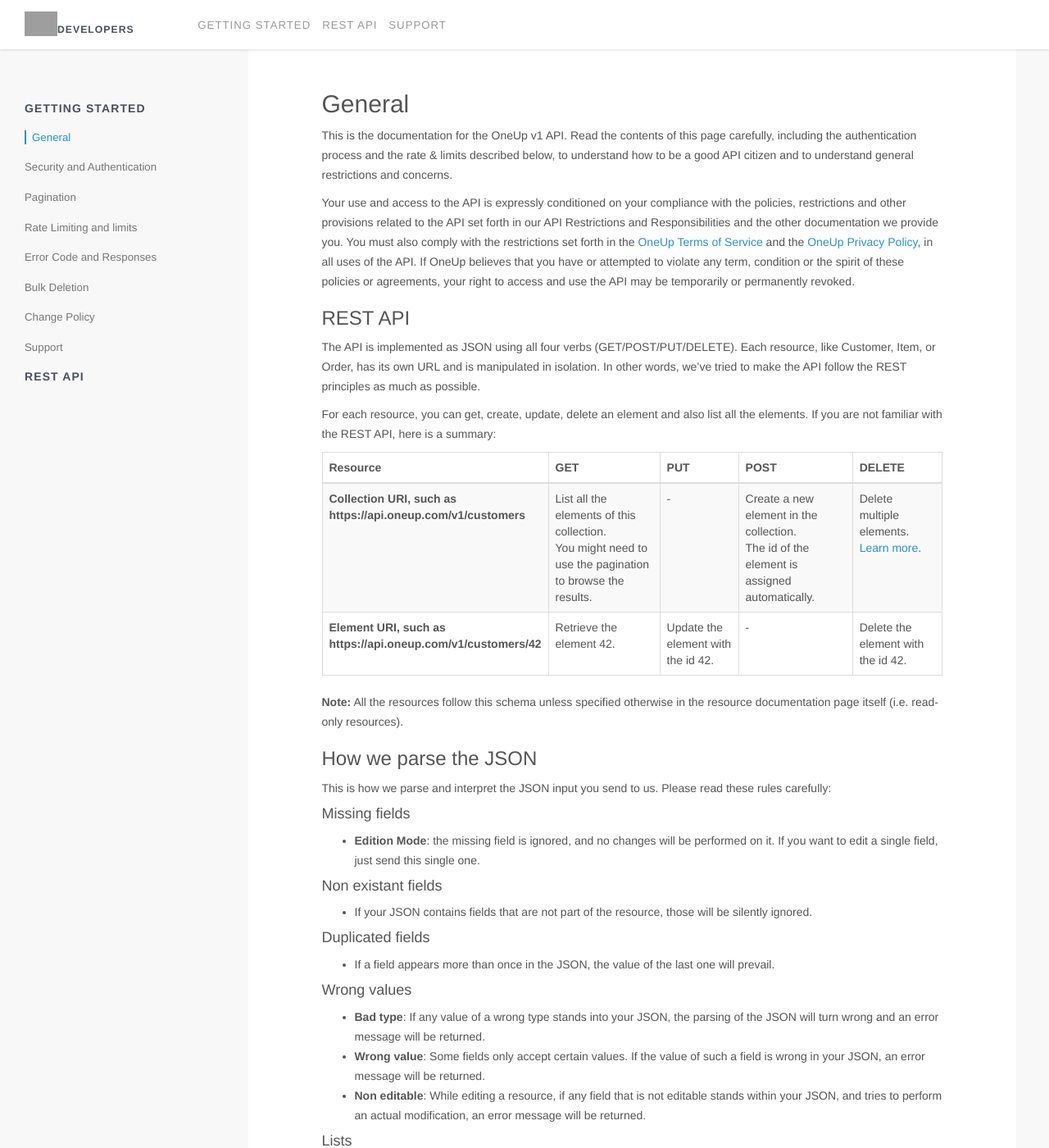
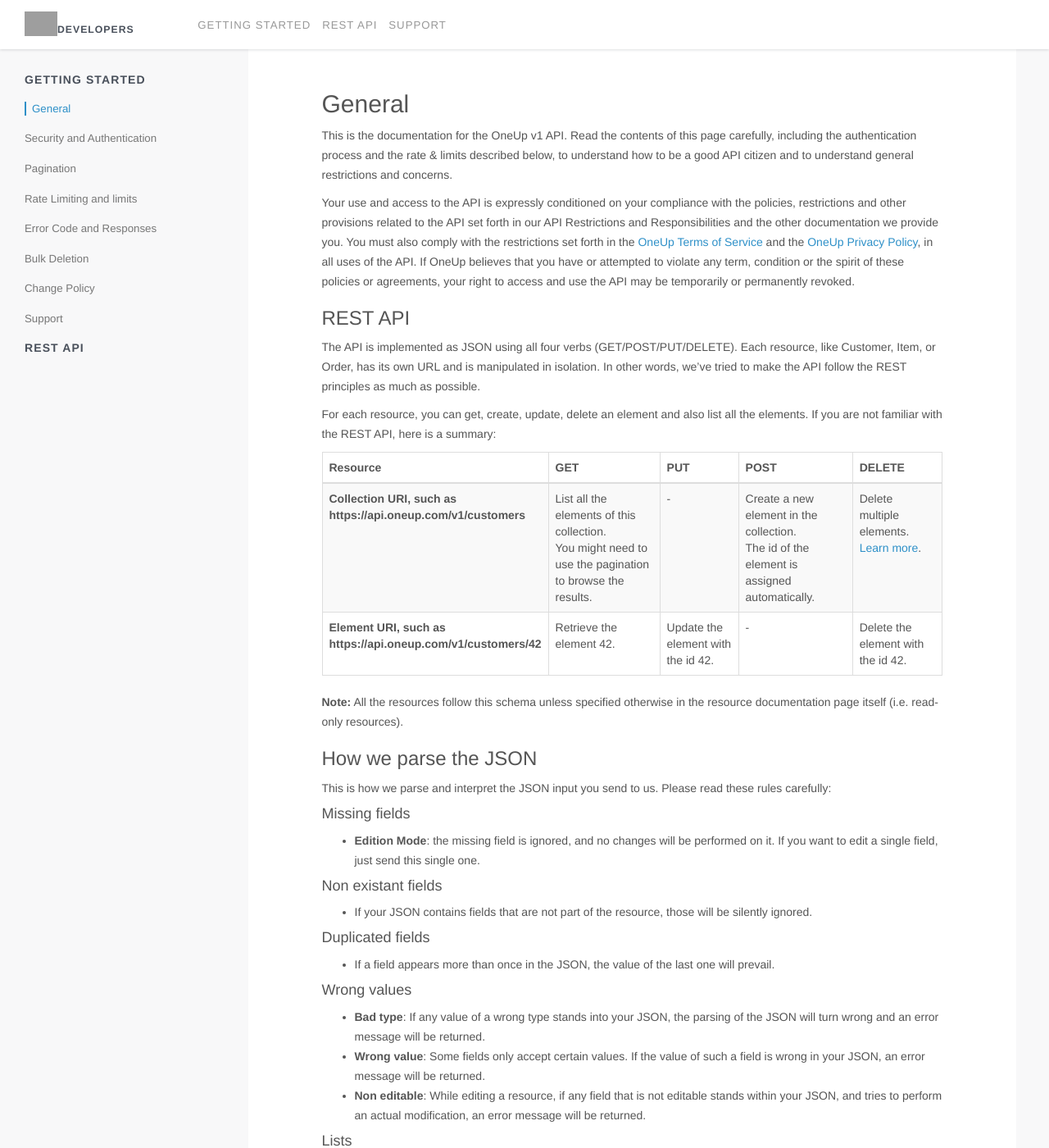
Before and after one commit to myERP/myerp.github.io, a Jekyll site: the page built from index.html, in a window 1280 px wide and 1400 px high. Shown: the whole window at 82% size. Built offline with Jekyll 4.4.1, drawn with Linux system fonts in a browser that asks for light colours; nearby versions of some CDN libraries; Markdown is read by kramdown in place of the engine named in the settings; grey boxes are pictures that could not be loaded.

Commit message:
fix left nav scroll

```diff
--- a/css/main.css
+++ b/css/main.css
@@ -99,13 +99,13 @@
     margin-right: -15px;
 }
 
-.layout-sidebar .bs-docs-sidebar  {
-    min-height: 1px;
-    padding-left: 15px;
-    padding-right: 15px;
-    position: fixed;
-    margin-top: 115px;
-    width: 20.83333%;
+.layout-sidebar .bs-docs-sidebar {
+  min-height: 1px;
+  position: fixed;
+  width: 20.83333%;
+  height: 100%;
+  overflow: auto;
+  padding: 80px 15px 20px 15px;
 }
 
 .layout-sidebar .post-wrapper {
```
